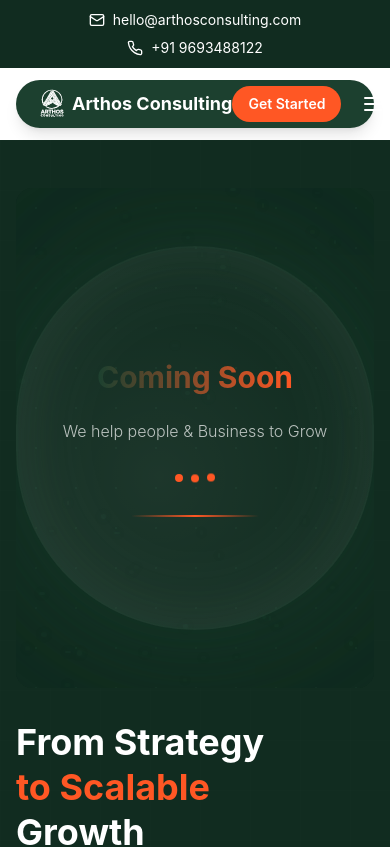
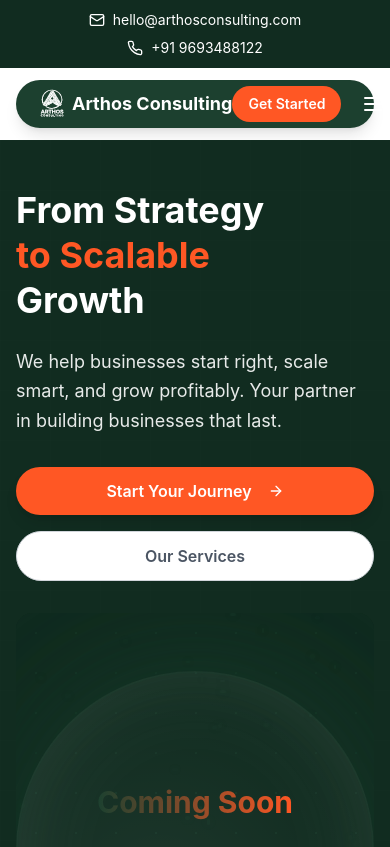
Before and after one commit to naren4488/arthosconsulting, a React (Vite) app: page / in a window 390 px wide. Shown: the top 847 px of the page. Built offline with nearby package versions, Linux system fonts and the light colour scheme.

Commit message:
switched layout for hero section

```diff
--- a/src/components/sections/HeroSection.tsx
+++ b/src/components/sections/HeroSection.tsx
@@ -19,12 +19,12 @@ export default function HeroSection() {
       <div className="container mx-auto px-4 py-12 md:py-16 lg:py-20 xl:py-24 relative z-10">
         <div className="grid grid-cols-1 lg:grid-cols-2 gap-8 lg:gap-12 xl:gap-16 items-center">
           {/* Left Column - Content */}
-          <div className="order-2 lg:order-1">
+          <div className="">
             <HeroContent />
           </div>
 
           {/* Right Column - Visuals */}
-          <div className="order-1 lg:order-2">
+          <div className="">
             <HeroVisuals />
           </div>
         </div>
```
